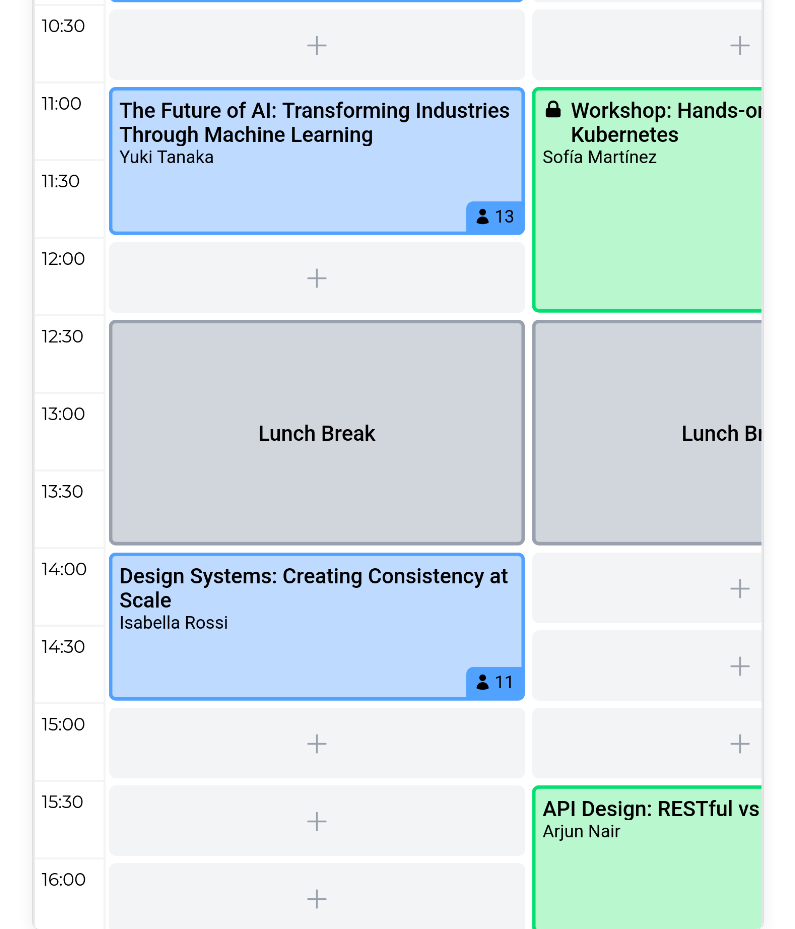
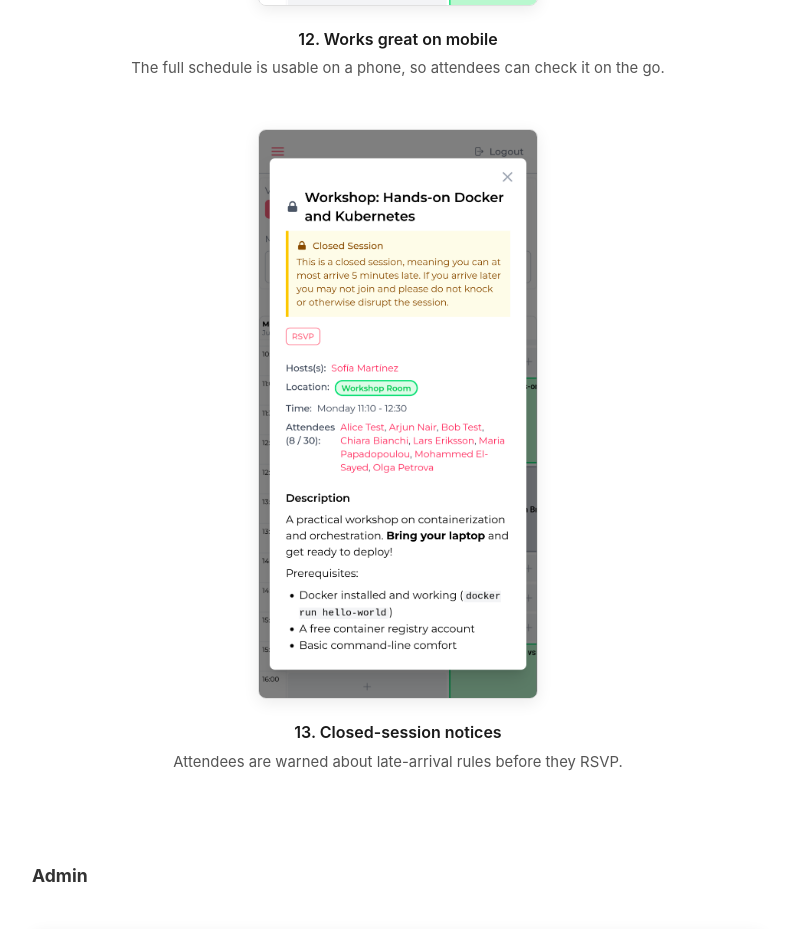
Before and after one commit to LWCW-Europe/schellingboard.org, a plain HTML site: page screenshots.html in a window 1280 px wide. Shown: the part 8500-9429 px from the top of the page, without its empty margins (242-1037 px from the left). Drawn offline with Linux system fonts and the light colour scheme.

Commit message:
fix: shrink mobile screenshot thumbnails in gallery preview

```diff
--- a/screenshots.html
+++ b/screenshots.html
@@ -98,6 +98,10 @@
       border-radius: 8px;
       box-shadow: 0 4px 16px rgba(0,0,0,0.08);
       cursor: zoom-in;
+    }
+
+    figure.mobile img {
+      max-width: 280px;
     }
 
     figcaption {
@@ -304,7 +308,7 @@
 
     <h3 class="section-heading">On mobile</h3>
 
-    <figure data-full="screenshots/mobile-schedule.png" data-caption="Works great on mobile — The full schedule is usable on a phone, so attendees can check it on the go.">
+    <figure class="mobile" data-full="screenshots/mobile-schedule.png" data-caption="Works great on mobile — The full schedule is usable on a phone, so attendees can check it on the go.">
       <img src="screenshots/mobile-schedule.png" loading="lazy" alt="The scheduling grid rendered on a mobile phone screen" />
       <figcaption>
         <span class="step-title">12. Works great on mobile</span>
@@ -312,7 +316,7 @@
       </figcaption>
     </figure>
 
-    <figure data-full="screenshots/mobile-session-details.png" data-caption="Closed-session notices — Attendees are warned about late-arrival rules before they RSVP.">
+    <figure class="mobile" data-full="screenshots/mobile-session-details.png" data-caption="Closed-session notices — Attendees are warned about late-arrival rules before they RSVP.">
       <img src="screenshots/mobile-session-details.png" loading="lazy" alt="Mobile session detail popup with a closed-session warning about late arrivals" />
       <figcaption>
         <span class="step-title">13. Closed-session notices</span>
```
